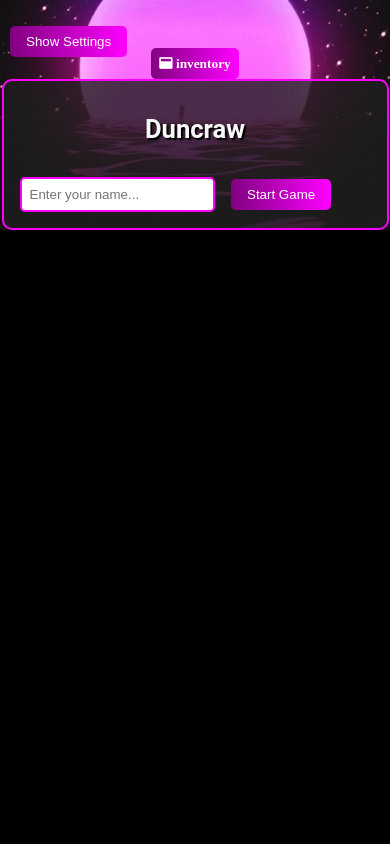
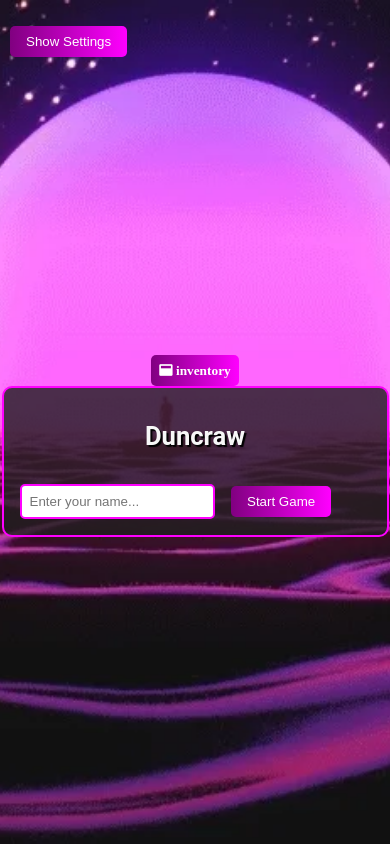
Before and after one commit to jessejohns-1/duncraw, a React (Create React App) app: page / in a window 390 px wide. Built offline with nearby package versions, Linux system fonts and the light colour scheme; a web font is replaced by a local one.

Commit message:
updated phone sizing

```diff
--- a/src/index.css
+++ b/src/index.css
@@ -11,7 +11,7 @@ body {
 
 .App {
   width: 100%;
-  height: 100%;
+  min-height: 100vh; /* Use min-height instead of height */
   display: flex;
   flex-direction: column;
   justify-content: center;
@@ -21,6 +21,8 @@ body {
   background-repeat: no-repeat;
   background-position: center;
   overflow-y: auto;
+  outline: none;
+  border: none;
 }
 
 .draggable-inventory {
```
Lines whose indentation alone changed are shown as unchanged.
